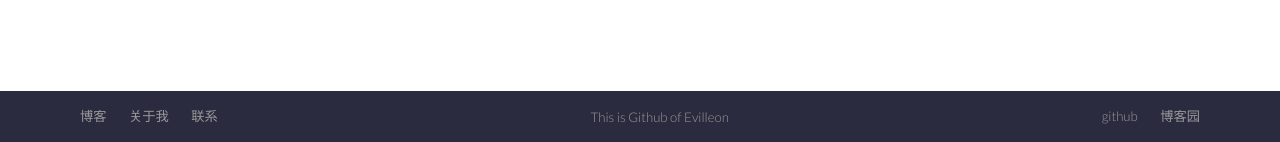
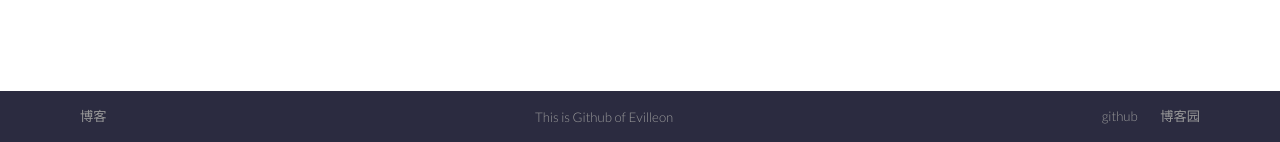
Before and after one commit to Evilleon/Evilleon.github.io, a Jekyll site: the page built from about.html, in a window 1280 px wide and 900 px high, scrolled down 875 px. Shown: the part 755-897 px from the top of the window. Built offline with Jekyll 4.4.1, drawn with Linux system fonts in a browser that asks for light colours; nearby versions of some CDN libraries.

Commit message:
Update footer.yml

```diff
--- a/_data/footer.yml
+++ b/_data/footer.yml
@@ -1,10 +1,6 @@
 left_links:
   - name: 博客
     link: /blog/
-  - name: 关于我
-    link: /about/
-  - name: 联系
-    link: /contact/
 
 right_links:
   - name: github
```
